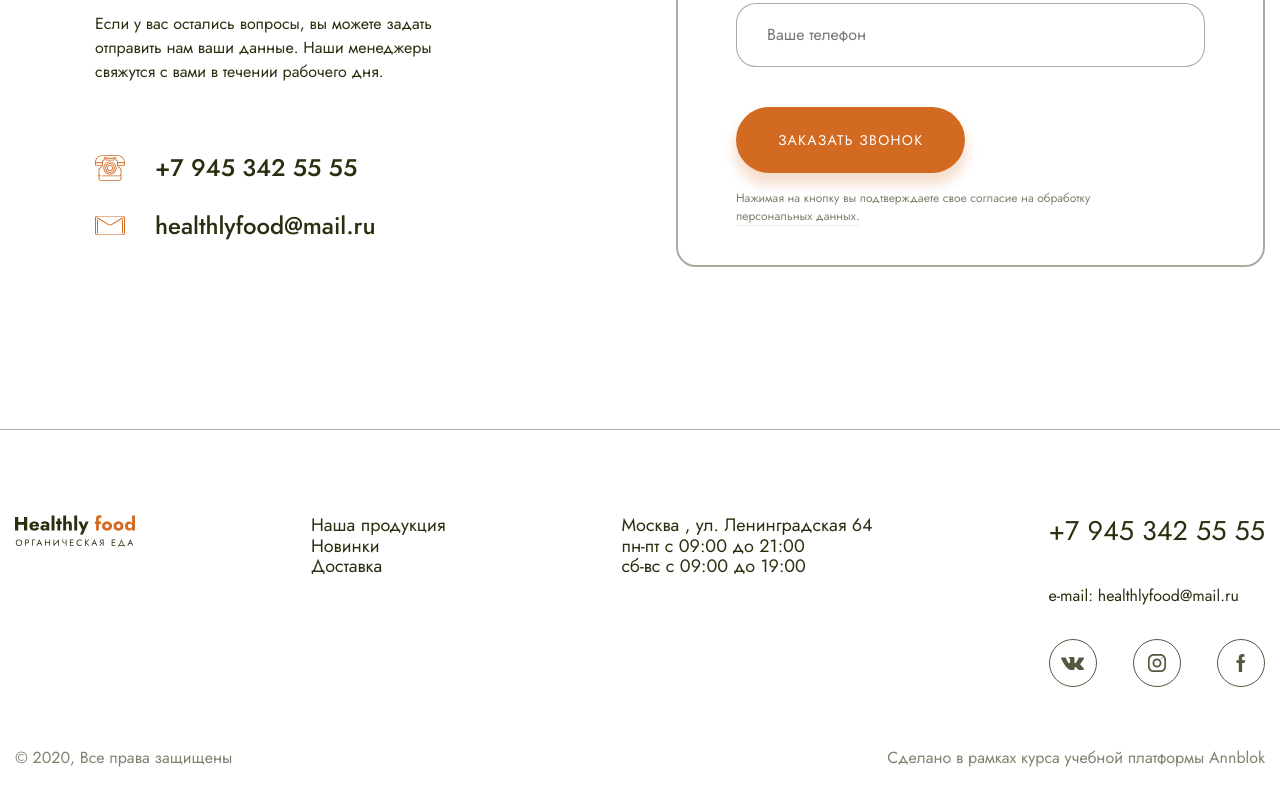
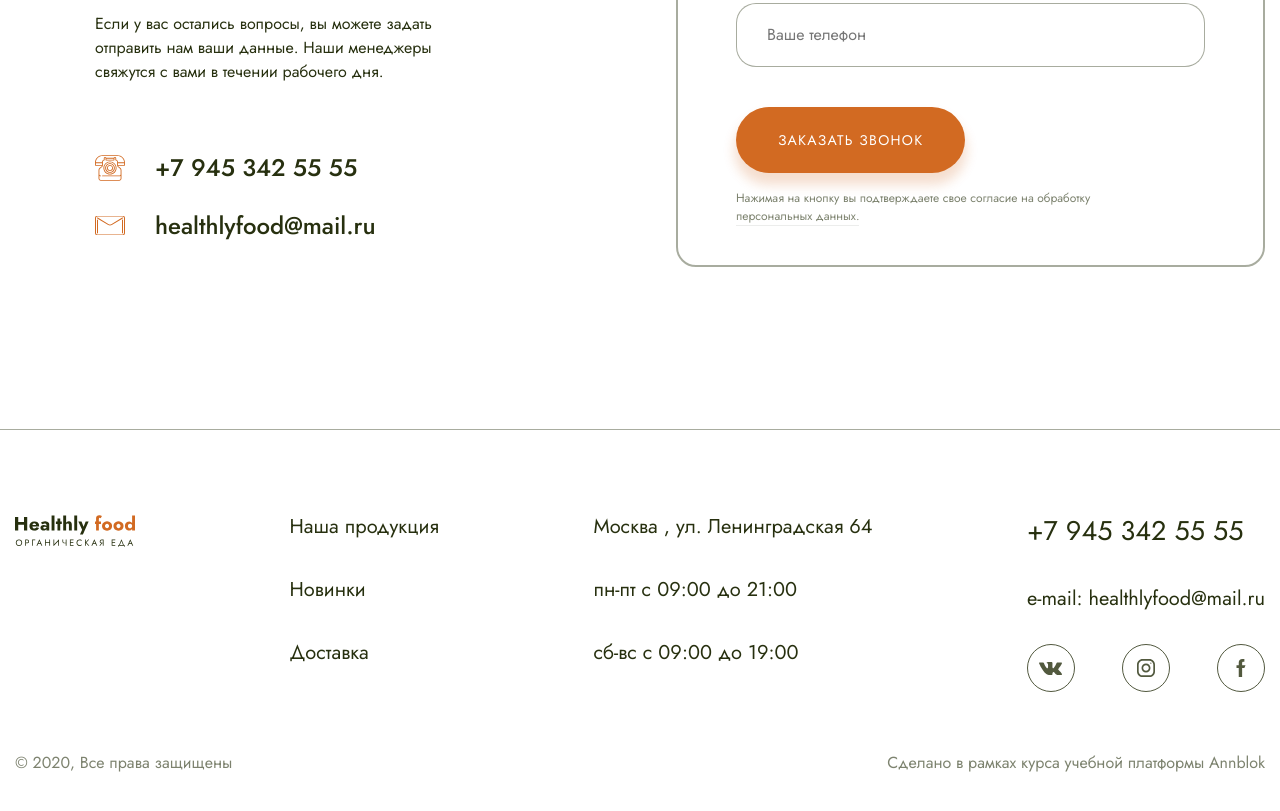
Before and after one commit to devloliconic/healthy-shop, a website built with webpack: page src/index.html in a window 1280 px wide. Shown: the part 6833-7644 px from the top of the page. Built offline with nearby package versions, Linux system fonts and the light colour scheme; files whose address does not match are found by name.

Commit message:
fix footer

```diff
--- a/src/styles/main.scss
+++ b/src/styles/main.scss
@@ -1348,6 +1348,7 @@ body{
     }
     &__list{
         list-style: none;
+
         padding: 0;
         margin: 0;
         @media (max-width: $r_tab_768) {
@@ -1358,7 +1359,8 @@ body{
         &:first-child{
             margin-top: 0;
         }
-        font-size: 1.8rem;
+        margin-top: 4rem;
+        font-size: 2rem;
         @media (max-width: $r_tab_768) {
             margin-top: 1rem;
         }
@@ -1367,6 +1369,7 @@ body{
         text-decoration: none;
         color: $green;
         transition: .2s;
+        font-size: 2rem;
         &:hover{
             color: $orange;
         }
```
Also changed, not shown: 1 other file.
